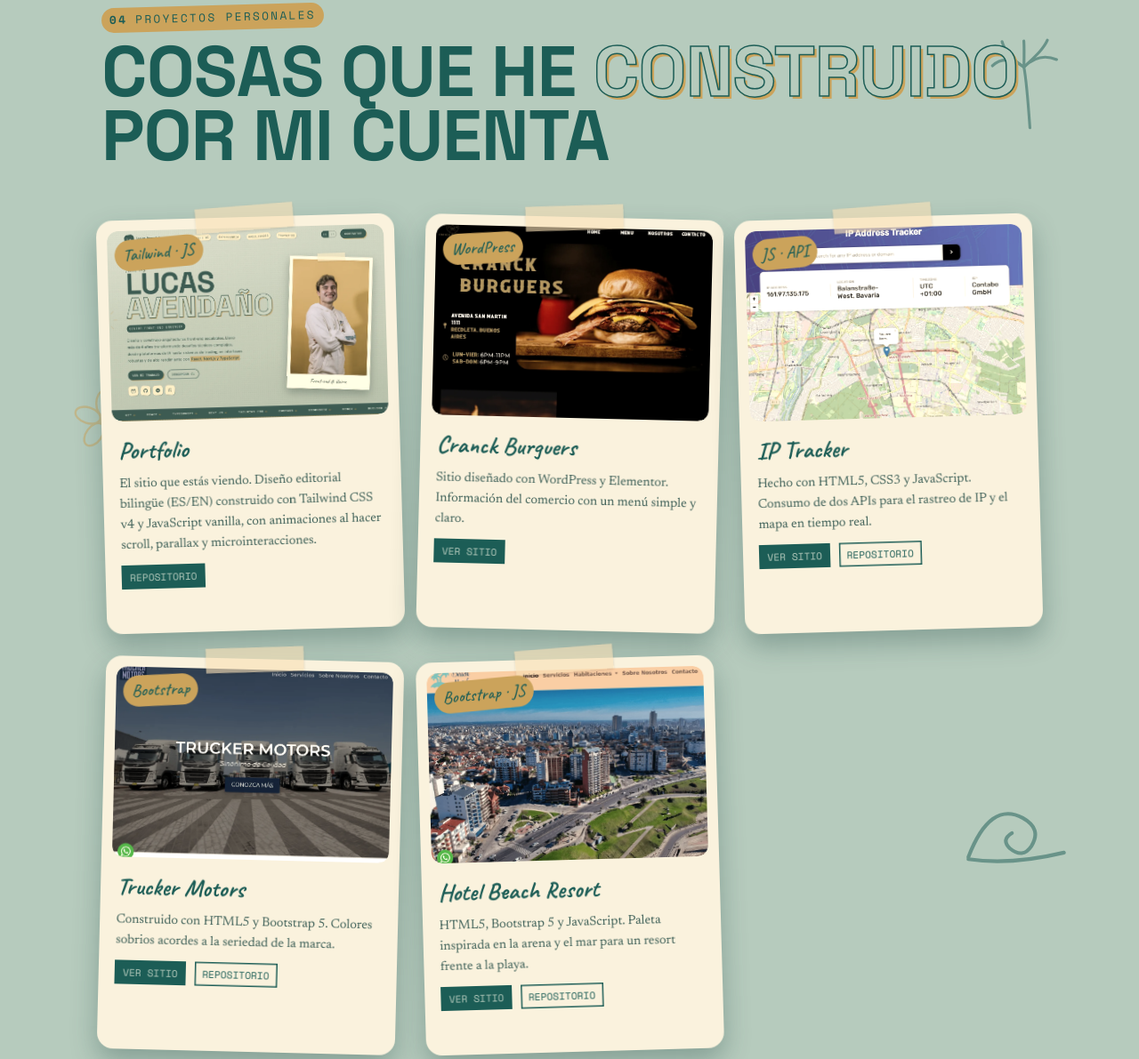
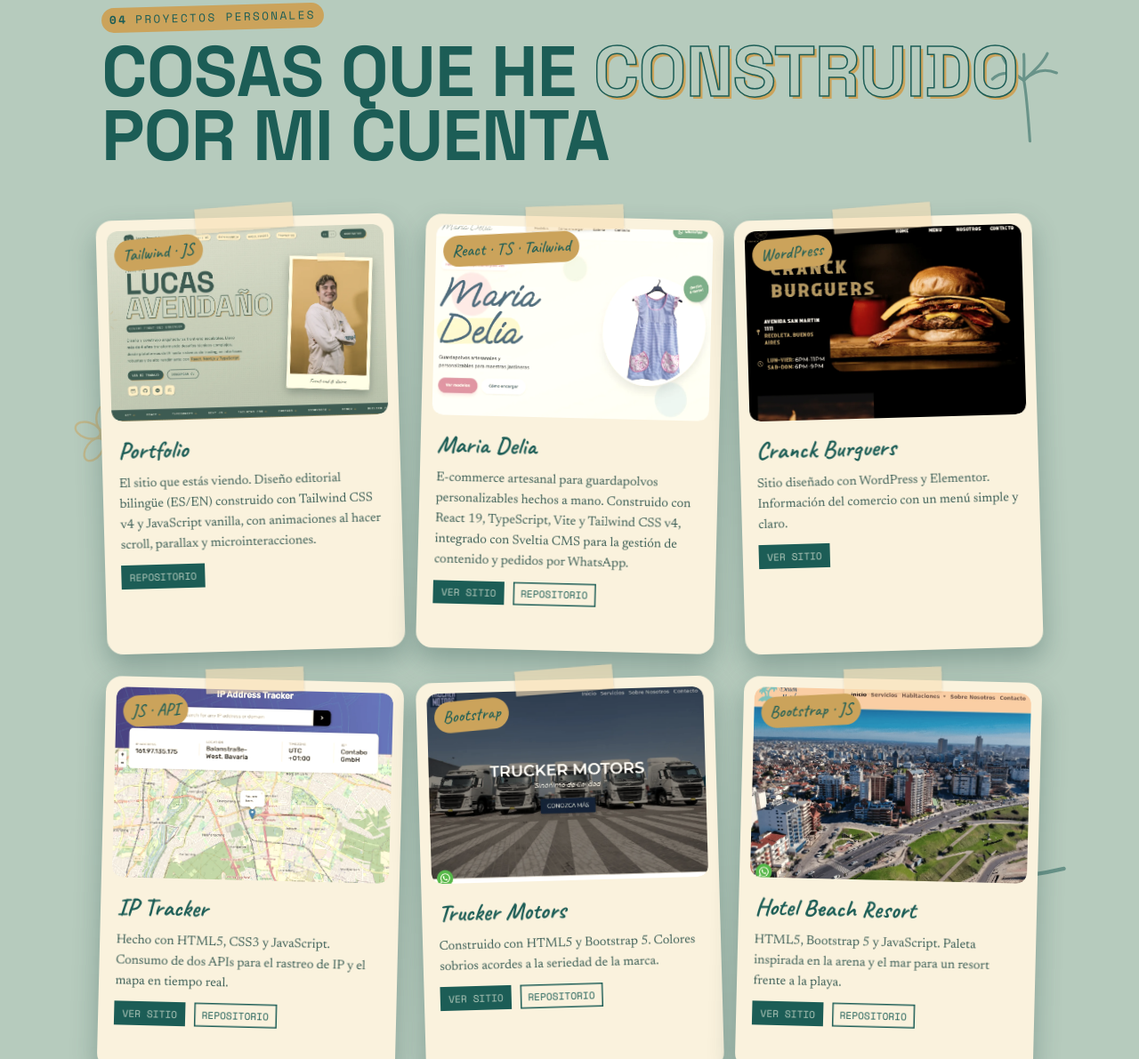
Before and after one commit to LucasAven/Portfolio, a website: page index.html in a window 1280 px wide. Shown: the part 4292-5483 px from the top of the page at 89% size. Drawn offline with nearby package versions, Linux system fonts and the light colour scheme; files that its build step writes are made by us from their sources.

Commit message:
feat: add new project

```diff
--- a/index.html
+++ b/index.html
@@ -283,6 +283,16 @@
           </article>
 
           <article class="proj reveal" data-d="1" data-tilt="">
+            <span class="absolute top-5 left-5 z-3 font-hand text-[1.2rem] bg-acc text-ink px-[.5em] py-[.1em] rotate-[-4deg] rounded-full">React · TS · Tailwind</span>
+            <div class="proj-media"><img src="assets/projects/by-maria-delia.webp" loading="lazy" alt="Maria Delia"></div>
+            <div class="static pt-[.8rem] px-[.4rem] pb-0">
+              <h3 class="font-bold font-hand text-[1.7rem] text-ink">Maria Delia</h3>
+              <p class="font-serif text-[.9rem] text-ink2 mt-[.2rem] mb-[.7rem]" data-i18n="p.mariadelia.desc">E-commerce artesanal para guardapolvos personalizables. Construido con React 19, TypeScript, Vite y Tailwind CSS v4, con Sveltia CMS y pedidos por WhatsApp.</p>
+              <div class="flex gap-[.6rem]"><a class="font-mono text-[.7rem] uppercase px-[.8em] py-[.4em] bg-ink text-paper" href="https://by-maria-delia.github.io/" target="_blank" rel="noopener" data-i18n="proj.view">Ver sitio</a><a class="font-mono text-[.7rem] uppercase px-[.8em] py-[.4em] shadow-[inset_0_0_0_1.5px_var(--ink)] text-ink" href="https://github.com/by-maria-delia/by-maria-delia.github.io" target="_blank" rel="noopener" data-i18n="proj.repo">Repositorio</a></div>
+            </div>
+          </article>
+
+          <article class="proj reveal" data-d="1" data-tilt="">
             <span class="absolute top-5 left-5 z-3 font-hand text-[1.2rem] bg-acc text-ink px-[.5em] py-[.1em] rotate-[-4deg] rounded-full">WordPress</span>
             <div class="proj-media"><img src="assets/projects/cranck-burguers.webp" loading="lazy" alt="Cranck Burguers"></div>
             <div class="static pt-[.8rem] px-[.4rem] pb-0">
--- a/js/i18n.js
+++ b/js/i18n.js
@@ -78,6 +78,8 @@ const I18N = {
 		"proj.repo": "Repositorio",
 		"p.portfolio.desc":
 			"El sitio que estás viendo. Diseño editorial bilingüe (ES/EN) construido con Tailwind CSS v4 y JavaScript vanilla, con animaciones al hacer scroll, parallax y microinteracciones.",
+		"p.mariadelia.desc":
+			"E-commerce artesanal para guardapolvos personalizables hechos a mano. Construido con React 19, TypeScript, Vite y Tailwind CSS v4, integrado con Sveltia CMS para la gestión de contenido y pedidos por WhatsApp.",
 		"p.cranck.desc":
 			"Sitio diseñado con WordPress y Elementor. Información del comercio con un menú simple y claro.",
 		"p.ip.desc":
@@ -182,6 +184,8 @@ const I18N = {
 		"proj.repo": "Repository",
 		"p.portfolio.desc":
 			"The site you're looking at. A bilingual (ES/EN) editorial design built with Tailwind CSS v4 and vanilla JavaScript, featuring scroll animations, parallax and micro-interactions.",
+		"p.mariadelia.desc":
+			"An artisanal e-commerce for custom handmade smocks. Built with React 19, TypeScript, Vite and Tailwind CSS v4, integrated with Sveltia CMS for content management and WhatsApp-based ordering.",
 		"p.cranck.desc":
 			"Built with WordPress and Elementor. Business info with a simple, clear menu.",
 		"p.ip.desc":
```
Also changed, not shown: assets/projects/by-maria-delia.webp (added).
